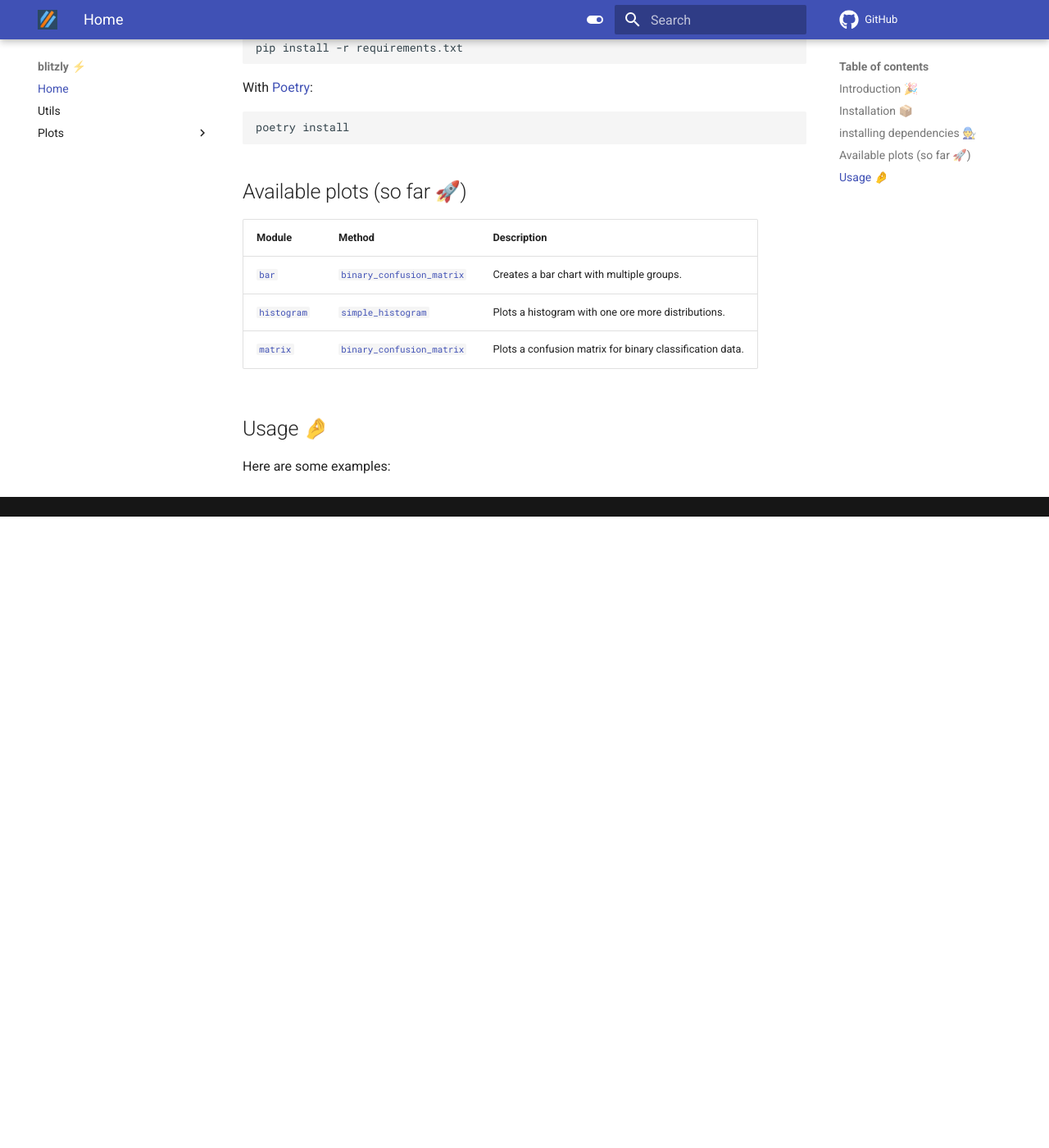
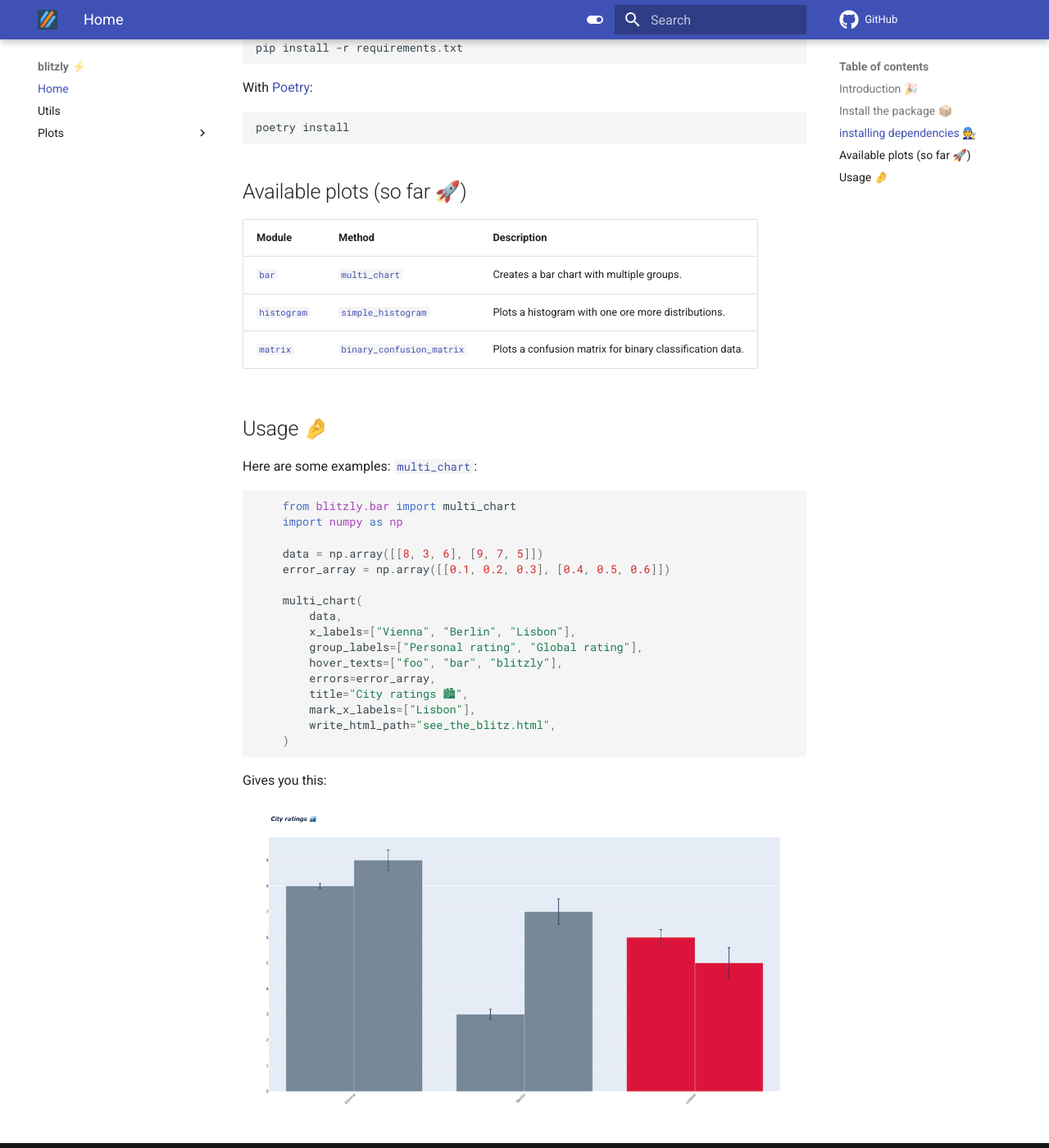
Before and after one commit to invia-flights/blitzly, an MkDocs documentation site: the page built from docs/README.md, in a window 1280 px wide and 1400 px high, scrolled down 928 px. Shown: the whole window at 82% size. Built offline with MkDocs 1.6.1 and Material for MkDocs 9.7.7, drawn with Linux system fonts in a browser that asks for light colours; comment, search, counter and statistics services are not loaded; before the commit the page ends 1558 px from its top, so only the background shows below that; some of the changed text lies outside the part shown.

Commit message:
Add example to readme

````diff
--- a/docs/README.md
+++ b/docs/README.md
@@ -11,7 +11,7 @@
 [![pre-commit](https://img.shields.io/badge/pre--commit-enabled-brightgreen?logo=pre-commit&logoColor=white)](https://github.com/pre-commit/pre-commit)
 ## Introduction 🎉
 
-## Installation 📦
+## Install the package 📦
 If you are using [pip](https://pip.pypa.io/en/stable/), you can install the package with the following command:
 ```bash
 pip install blitzly
@@ -34,9 +34,31 @@
 ## Available plots (so far 🚀)
 | Module | Method | Description |
 | ------ | ------ | ----------- |
-| [`bar`](https://invia-flights.github.io/blitzly/plots/bar/) | [`binary_confusion_matrix`](https://invia-flights.github.io/blitzly/plots/histogram/#blitzly.plots.bar.group_chart) | Creates a bar chart with multiple groups. |
+| [`bar`](https://invia-flights.github.io/blitzly/plots/bar/) | [`multi_chart`](https://invia-flights.github.io/blitzly/plots/bar/#blitzly.plots.bar.multi_chart) | Creates a bar chart with multiple groups. |
 | [`histogram`](https://invia-flights.github.io/blitzly/plots/histogram/) | [`simple_histogram`](https://invia-flights.github.io/blitzly/plots/histogram/#blitzly.plots.histogram.simple_histogram) | Plots a histogram with one ore more distributions. |
 | [`matrix`](https://invia-flights.github.io/blitzly/plots/matrix/) | [`binary_confusion_matrix`](https://invia-flights.github.io/blitzly/plots/histogram/#blitzly.plots.histogram.simple_histogram) | Plots a confusion matrix for binary classification data. |
 
 ## Usage 🤌
 Here are some examples:
+[`multi_chart`](https://invia-flights.github.io/blitzly/plots/bar/#blitzly.plots.bar.multi_chart):
+```python
+    from blitzly.bar import multi_chart
+    import numpy as np
+
+    data = np.array([[8, 3, 6], [9, 7, 5]])
+    error_array = np.array([[0.1, 0.2, 0.3], [0.4, 0.5, 0.6]])
+
+    multi_chart(
+        data,
+        x_labels=["Vienna", "Berlin", "Lisbon"],
+        group_labels=["Personal rating", "Global rating"],
+        hover_texts=["foo", "bar", "blitzly"],
+        errors=error_array,
+        title="City ratings 🏙",
+        mark_x_labels=["Lisbon"],
+        write_html_path="see_the_blitz.html",
+    )
+```
+Gives you this:
+
+<img src="https://github.com/invia-flights/blitzly/raw/main/docs/assets/images/example_plots/city_rating.png" alt="city rating plot" width="1000" height="555"/>
--- a/pyproject.toml
+++ b/pyproject.toml
@@ -5,7 +5,7 @@
 authors = ["Prem Srinivasan <prem.srinivasan@invia.de>, Christopher Lemke <christopher.lemke@invia.de>"]
 packages = [{include = "blitzly"}]
 readme = "docs/README.md"
-documentation = ""
+documentation = "https://invia-flights.github.io/blitzly"
 repository = "https://github.com/invia-flights/blitzly"
 license = "BSD 3-Clause"
 
````
Also changed, not shown: requirements.txt (+52 -51 lines), docs/assets/images/example_plots/city_rating.png (added), 5 other files.
